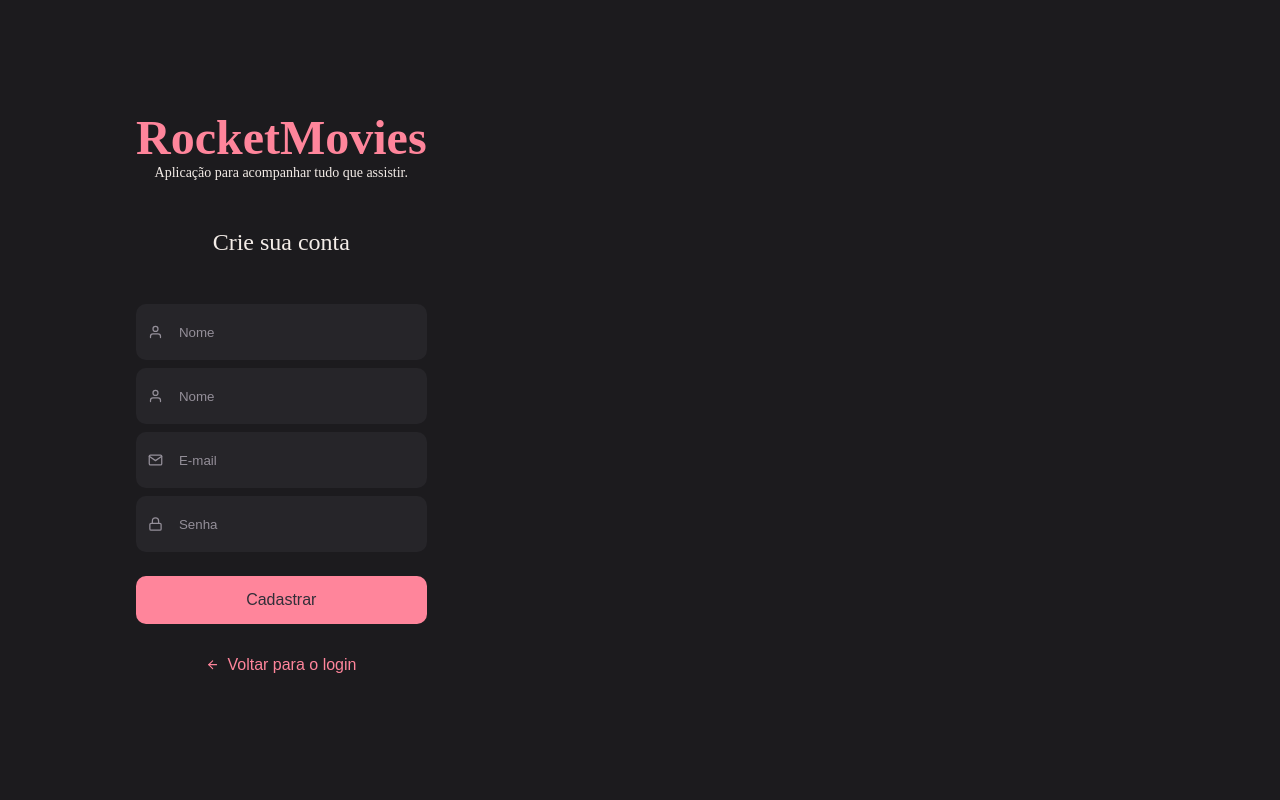
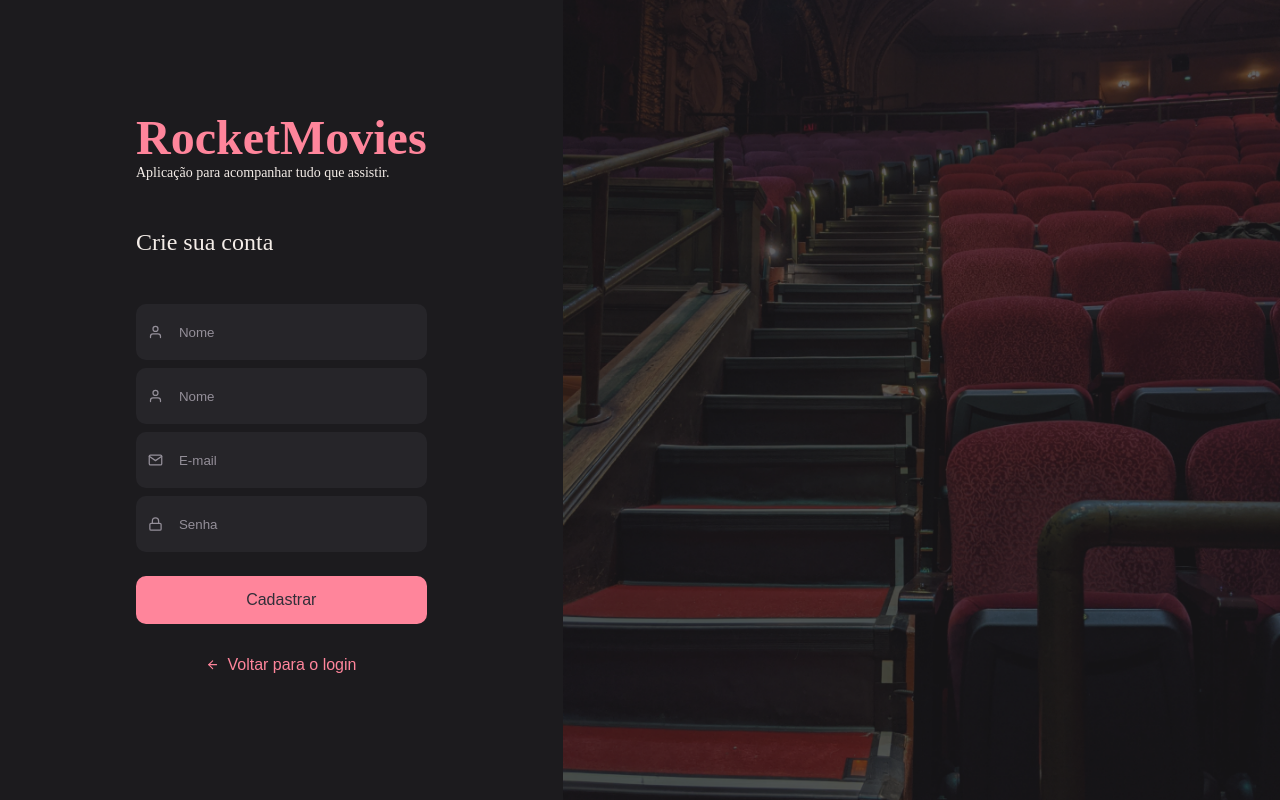
Before and after one commit to Italovini223/rocket-movies-front-end, a React (Vite) app: page / in a window 1280 px wide. Built offline with nearby package versions, Linux system fonts and the light colour scheme.

Commit message:
✨ feat: add a background img to SignIn page

```diff
--- a/src/pages/SignIn/index.jsx
+++ b/src/pages/SignIn/index.jsx
@@ -1,4 +1,4 @@
-import { Container, Form } from "./styles";
+import { Background, Container, Form } from "./styles";
 
 import {Input} from '../../components/Input'
 import { Button} from '../../components/Button'
@@ -35,6 +35,7 @@
         <Button title="Cadastrar"/>
         <ArrowButton title="Voltar para o login"/>
       </Form>
+      <Background />
     </Container>
   )
 }
--- a/src/pages/SignIn/styles.js
+++ b/src/pages/SignIn/styles.js
@@ -1,4 +1,5 @@
 import styled from "styled-components";
+import backgroundImg from '../../assets/Background.png'
 
 export const Container = styled.div`
   width: 100;
@@ -11,12 +12,13 @@
 export const Form = styled.form`
   display: flex;
   flex-direction: column;
-  align-items: center;
+  align-items: flex-start;
   justify-content: center;
+
 
   text-align: center;
 
-  padding: 0 136px;
+  margin: 0 136px;
 
   > h1 {
     font-size: 48px;
@@ -42,10 +44,18 @@
     color: ${({theme}) => theme.COLORS.WHITE};
 
     margin-bottom: 48px;
+
   }
 
   > button {
-    margin: 16px 0;
+    margin: 16px auto;
   }
 
 `;
+
+
+export const Background = styled.div`
+  flex: 1;
+  background: url(${backgroundImg}) no-repeat center center;
+  background-size: cover;
+`;
```
Also changed, not shown: src/assets/Background.png (added).
